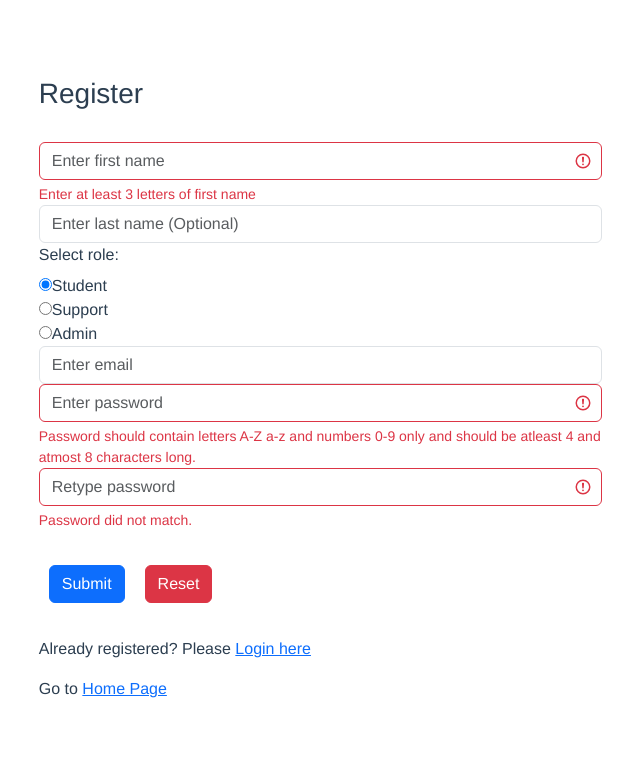
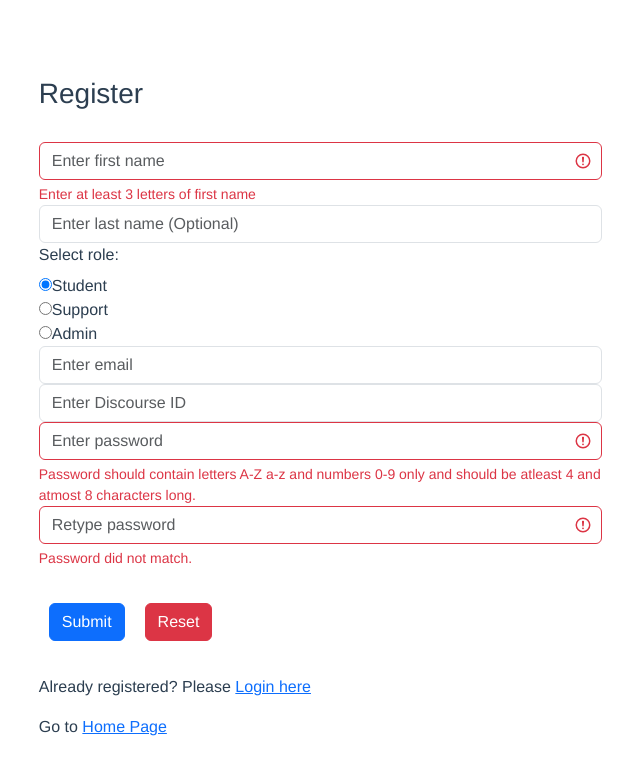
Before and after one commit to IITM-SE-T19/soft-engg-project-jan-2024-se-jan-19, a Vue app in the folder frontend/: page /register in a window 1280 px wide. Shown: the top 774 px of the page, without its empty margins (38-678 px from the left). Built offline with nearby package versions, Linux system fonts and the light colour scheme; what @smartweb/vue-flash-message, vuejs-logger would draw is missing.

Commit message:
User Registration Frontend

```diff
--- a/frontend/src/views/RegisterView.vue
+++ b/frontend/src/views/RegisterView.vue
@@ -47,6 +47,25 @@
             required
           ></b-form-input
         ></b-form-group>
+
+
+
+
+        <!-- Include Discourse ID field -->
+        <b-form-group>
+          <b-form-input
+            id="input-discourse-id-register"
+            v-model="form.discourse_id"
+            type="text"
+            placeholder="Enter Discourse ID"
+          ></b-form-input>
+        </b-form-group>
+        <!-- End of Discourse ID field -->
+
+
+
+
+
 
         <b-form-group
           ><b-form-input
@@ -107,6 +126,12 @@ export default {
         last_name: "",
         role: "student",
         email: "",
+
+
+        discourse_id: "",
+
+
+
         password: "",
         retype_password: "",
       },
@@ -155,6 +180,15 @@ export default {
       this.form.first_name = "";
       this.form.last_name = "";
       this.form.email = "";
+
+
+
+
+      this.form.discourse_id = "";
+
+
+
+
       this.form.password = "";
       this.form.retype_password = "";
       // Trick to reset/clear native browser form validation state
```
